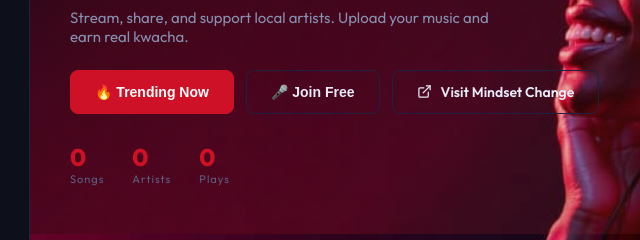
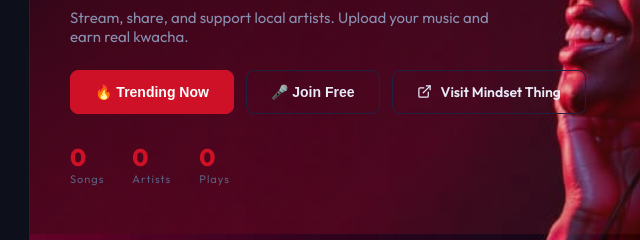
Before and after one commit to Aceproulx/DUODROP, a website: page index.html in a window 1280 px wide. Shown: the part 254-494 px from the top of the page, 210-850 px from the left. Drawn offline with nearby package versions, Linux system fonts and the light colour scheme; no server answers.

Commit message:
chore: revert Mindset link label to Visit Mindset Thing

```diff
--- a/index.html
+++ b/index.html
@@ -98,7 +98,7 @@
         <div class="hero-btns">
           <button class="btn btn-primary btn-lg" onclick="showPage('trending')">🔥 Trending Now</button>
           <button id="hero-join-btn" class="btn btn-outline btn-lg" onclick="openAuthModal('register')">🎤 Join Free</button>
-          <a class="btn btn-outline btn-lg" href="https://mindsetthing.vercel.app/" target="_blank" rel="noopener noreferrer"><i data-lucide="external-link"></i> Visit Mindset Change</a>
+          <a class="btn btn-outline btn-lg" href="https://mindsetthing.vercel.app/" target="_blank" rel="noopener noreferrer"><i data-lucide="external-link"></i> Visit Mindset Thing</a>
         </div>
         <div class="hero-stats">
           <div class="hs"><span class="hs-val" id="hs-songs">0</span><span class="hs-lbl">Songs</span></div>
```
